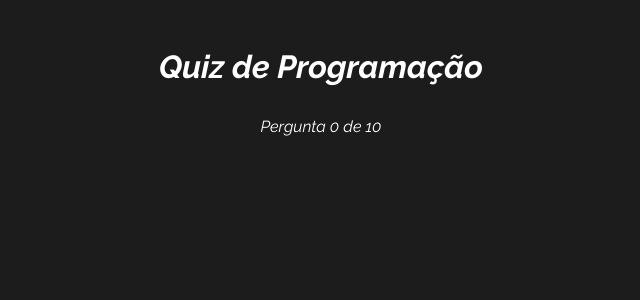
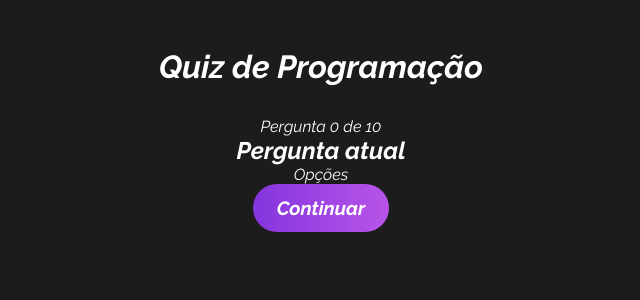
Before and after one commit to devMahaw/quiz_programacao, a React (Vite) app: page / in a window 1280 px wide. Both pictures are taken after a click on the button "Iniciar". Shown: the top 300 px of the page, without its empty margins (319-959 px from the left). Built offline with nearby package versions, Linux system fonts and the light colour scheme.

Commit message:
feat: continuing Questions component

```diff
--- a/src/components/Question.jsx
+++ b/src/components/Question.jsx
@@ -8,8 +8,13 @@ const Question = () => {
   console.log(quizState);
 
   return (
-    <div>
+    <div id="question">
       <p>Pergunta 0 de 10</p>
+      <h2>Pergunta atual</h2>
+      <div id="options-container">
+        <p>Opções</p>
+      </div>
+      <button>Continuar</button>
     </div>
   );
 };
```
